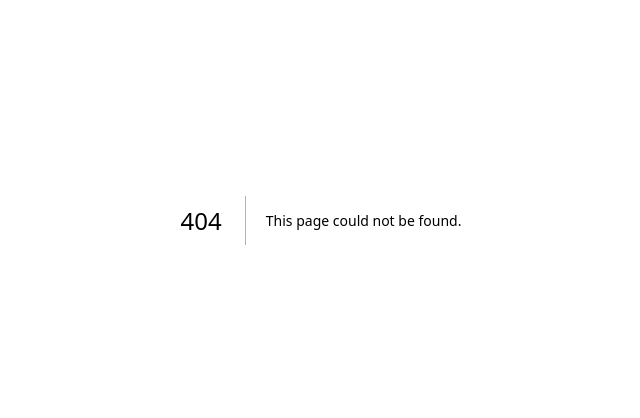
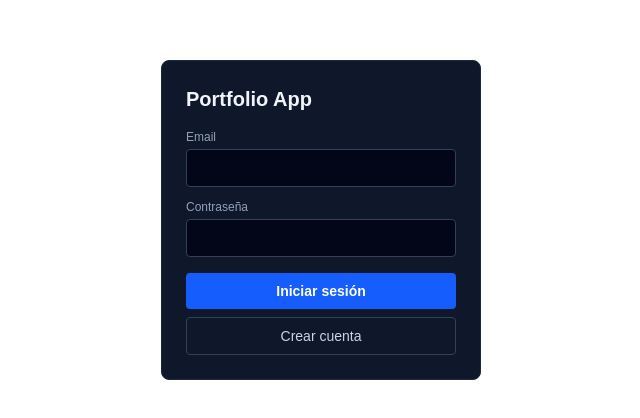
Before and after one commit to Ozzaru/Portfolio_App, a Next.js app: page /login in a window 1280 px wide. Before the commit this address had no page. Shown: the part 180-598 px from the top of the page, without its empty margins (319-959 px from the left). Built offline with nearby package versions, Linux system fonts and the light colour scheme.

Commit message:
feat: página de login con Supabase Auth (email/password)

```diff
--- /dev/null
+++ b/src/app/login/page.tsx
@@ -0,0 +1,78 @@
+// src/app/login/page.tsx
+'use client'
+
+import { useState } from 'react'
+import { useRouter } from 'next/navigation'
+import { createClient } from '@/lib/supabase/client'
+
+export default function LoginPage() {
+  const router = useRouter()
+  const [email, setEmail] = useState('')
+  const [password, setPassword] = useState('')
+  const [error, setError] = useState<string | null>(null)
+  const [loading, setLoading] = useState(false)
+
+  async function handleAuth(mode: 'signin' | 'signup') {
+    setError(null)
+    setLoading(true)
+    const supabase = createClient()
+    const { error } =
+      mode === 'signin'
+        ? await supabase.auth.signInWithPassword({ email, password })
+        : await supabase.auth.signUp({ email, password })
+    setLoading(false)
+    if (error) {
+      setError(error.message)
+      return
+    }
+    router.push('/dashboard')
+    router.refresh()
+  }
+
+  return (
+    <div className="flex min-h-screen items-center justify-center">
+      <form
+        onSubmit={(e) => {
+          e.preventDefault()
+          handleAuth('signin')
+        }}
+        className="w-80 rounded-lg border border-slate-800 bg-slate-900 p-6"
+      >
+        <h1 className="mb-4 text-xl font-bold text-slate-100">Portfolio App</h1>
+        <label className="mb-1 block text-xs text-slate-400">Email</label>
+        <input
+          type="email"
+          required
+          value={email}
+          onChange={(e) => setEmail(e.target.value)}
+          className="mb-3 w-full rounded border border-slate-700 bg-slate-950 px-3 py-2 text-sm text-slate-200"
+        />
+        <label className="mb-1 block text-xs text-slate-400">Contraseña</label>
+        <input
+          type="password"
+          required
+          minLength={6}
+          value={password}
+          onChange={(e) => setPassword(e.target.value)}
+          className="mb-4 w-full rounded border border-slate-700 bg-slate-950 px-3 py-2 text-sm text-slate-200"
+        />
+        {error && <p className="mb-3 text-sm text-red-400">{error}</p>}
+        <button
+          type="submit"
+          disabled={loading}
+          className="mb-2 w-full rounded bg-blue-600 px-3 py-2 text-sm font-semibold text-white hover:bg-blue-500 disabled:opacity-50"
+        >
+          Iniciar sesión
+        </button>
+        <button
+          type="button"
+          disabled={loading}
+          onClick={() => handleAuth('signup')}
+          className="w-full rounded border border-slate-700 px-3 py-2 text-sm text-slate-300 hover:bg-slate-800 disabled:opacity-50"
+        >
+          Crear cuenta
+        </button>
+      </form>
+    </div>
+  )
+}
```
